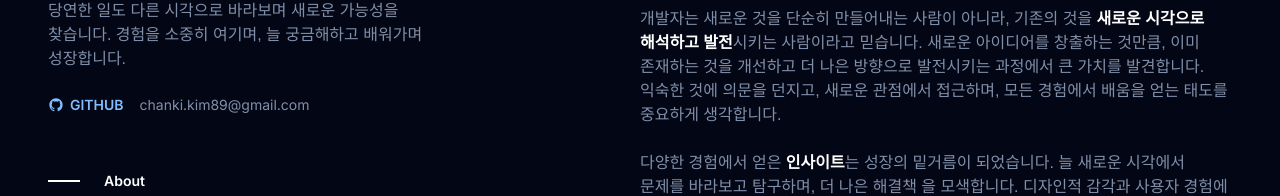
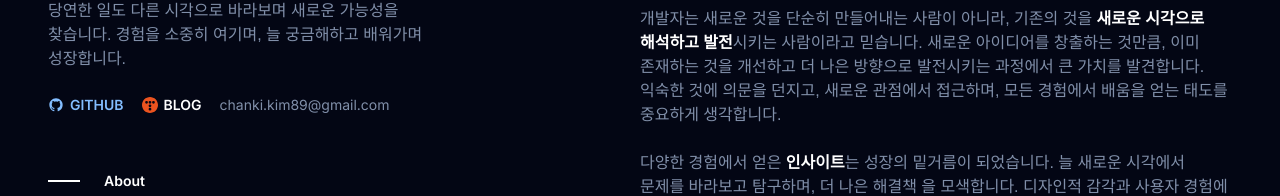
Before and after one commit to cksrlcks/portfolio, a Next.js app: page / in a window 1280 px wide. Shown: the part 241-437 px from the top of the page. Built offline with nearby package versions, Linux system fonts and the light colour scheme; a web font is replaced by a local one.

Commit message:
feat: 블로그 링크 추가

```diff
--- a/src/components/Profile.tsx
+++ b/src/components/Profile.tsx
@@ -1,5 +1,7 @@
 import Link from 'next/link';
+import Image from 'next/image';
 import { RiGithubFill } from '@remixicon/react';
+import TistoryIcon from '@/assets/img/icon-tistory.svg';
 
 export default function Profile() {
   return (
@@ -14,7 +16,7 @@
         당연한 일도 다른 시각으로 바라보며 새로운 가능성을 찾습니다. 경험을
         소중히 여기며, 늘 궁금해하고 배워가며 성장합니다.
       </p>
-      <div className='font-inter flex gap-4 text-sm lg:mb-14'>
+      <div className='font-inter flex flex-wrap gap-x-4.5 gap-y-2 text-sm lg:mb-14'>
         <a
           href='https://github.com/cksrlcks'
           target='_blank'
@@ -23,6 +25,15 @@
         >
           <RiGithubFill size={16} />
           GITHUB
+        </a>
+        <a
+          href='https://heavy-bear.tistory.com/'
+          target='_blank'
+          rel='noopener noreferrer'
+          className='flex items-center gap-1.5 font-semibold text-white hover:underline'
+        >
+          <Image src={TistoryIcon} alt='tistory' className='w-4' />
+          BLOG
         </a>
         <a
           href='mailto:chanki.kim89@gmail.com'
```
Also changed, not shown: src/assets/img/icon-tistory.svg (added).
